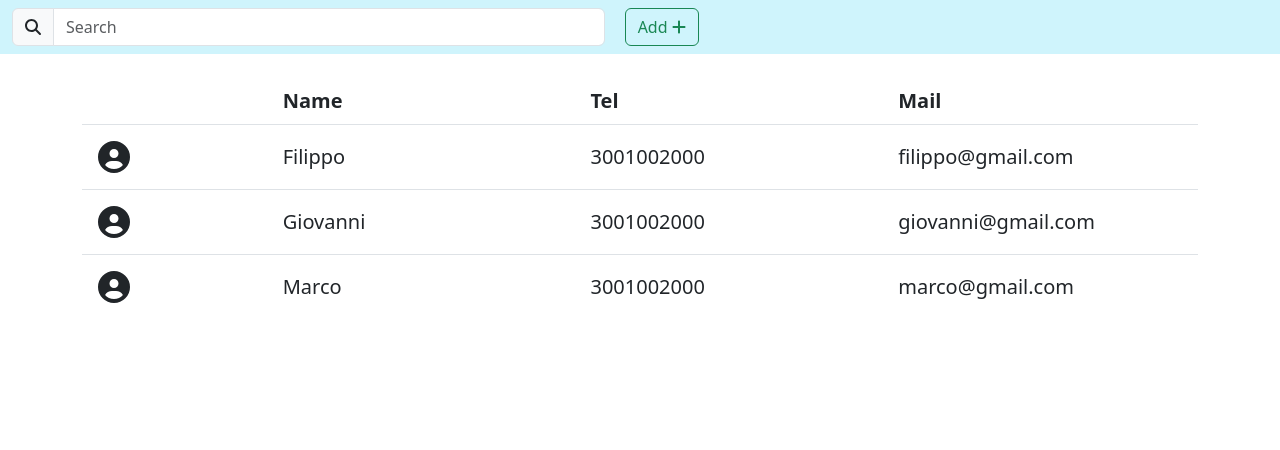
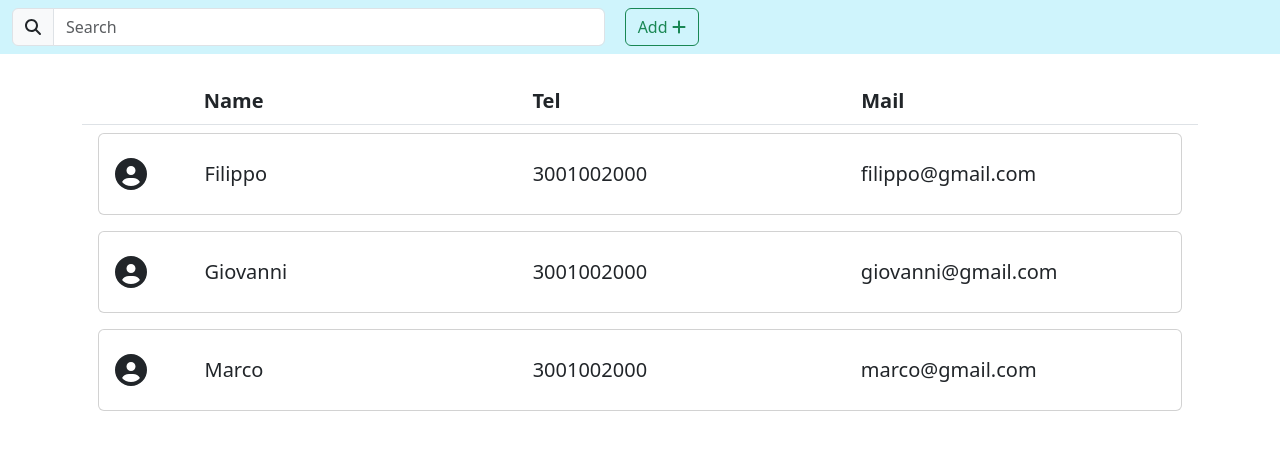
Before and after one commit to M4rk03/TestFrontend_InfoCert, an Angular app in the folder Contact_List/address_book/: page / in a window 1280 px wide. Shown: the top 450 px of the page. Built offline with nearby package versions, Linux system fonts and the light colour scheme.

Commit message:
Changes to the contact component

```diff
--- a/Contact_List/address_book/src/app/app.component.html
+++ b/Contact_List/address_book/src/app/app.component.html
@@ -17,17 +17,14 @@
 <main class="container">
   <ul class="list-group list-group-flush">
     <li class="list-group-item">
-      <div class="row align-items-center fs-5 fw-bold">
-        <div class="col-2"></div>
-        <div class="col"> Name </div>
-        <div class="col"> Tel </div>
-        <div class="col"> Mail </div>
-    </div>
+      <div class="row align-items-center fs-5 fw-bold px-3">
+        <div class="col-1"></div> <div class="col"> Name </div>
+        <div class="col"> Tel </div> <div class="col"> Mail </div>
+      </div>
     </li>
-    <li class="list-group-item" *ngFor="let c of contactList">
-      <contact [user]="c" role="button"></contact>
+    <li class="list-group-item" *ngFor="let c of contactList" style="border: none;">
+      <contact class="card" [user]="c"></contact>
     </li>
-
   </ul>
 </main>
 
--- a/Contact_List/address_book/src/app/contact/contact.component.html
+++ b/Contact_List/address_book/src/app/contact/contact.component.html
@@ -1,5 +1,5 @@
-<div class="row align-items-center fs-5">
-    <div class="col-2 fs-2">
+<div class="row align-items-center fs-5 card-body" (click)="collapse.toggle()" role="button">
+    <div class="col-1 fs-2">
         <fa-icon [icon]="imgUser"></fa-icon> </div>
 
     <div class="col"> {{ user.name }} </div>
@@ -8,3 +8,7 @@
 
     <div class="col"> {{ user.mail }} </div>
 </div>
+
+<div #collapse="ngbCollapse" [(ngbCollapse)]="isCollapsed">
+    <div class="card-body">You can collapse this card by clicking one Toggle button</div>
+</div>
--- a/Contact_List/address_book/src/app/contact/contact.component.ts
+++ b/Contact_List/address_book/src/app/contact/contact.component.ts
@@ -2,12 +2,13 @@ import { Component, Input } from '@angular/core';
 import { CommonModule } from '@angular/common';
 import { FontAwesomeModule } from '@fortawesome/angular-fontawesome';
 import { faCircleUser } from '@fortawesome/free-solid-svg-icons';
+import { NgbCollapseModule } from '@ng-bootstrap/ng-bootstrap';
 
 
 @Component({
   selector: 'contact',
   standalone: true,
-  imports: [CommonModule, FontAwesomeModule],
+  imports: [CommonModule, FontAwesomeModule, NgbCollapseModule],
   templateUrl: './contact.component.html',
   styleUrl: './contact.component.css'
 })
@@ -18,4 +19,6 @@ export class ContactComponent {
   // Code
   @Input() user: any = {};
 
+  isCollapsed = true;
+
 }
```
